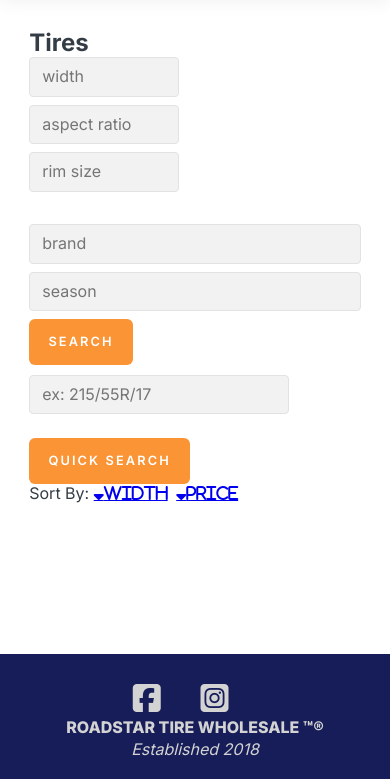
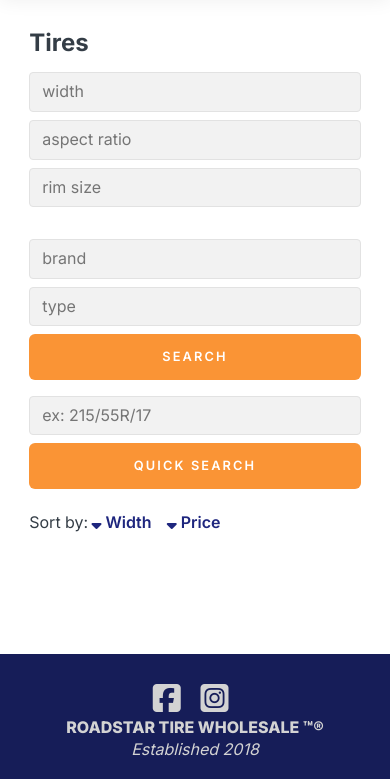
Before and after one commit to zsiskos/roadstartire, a Django app: page /tires/ in a window 390 px wide. Shown: the part 60-844 px from the top of the page. Run offline with Django 3.2, Linux system fonts and the light colour scheme; the visitor is signed in with stand-in values (Sample User, id 1); some libraries are stand-ins or nearby versions.

Commit message:
style tire detail page

```diff
--- a/main_app/static/css/account.css
+++ b/main_app/static/css/account.css
@@ -12,7 +12,7 @@
   display: inline-block;
   color: var(--link-color-dark);
   font-weight: 600;
-  margin: .5rem 2rem 0 .2rem;
+  margin: .5rem .75rem 0 .2rem;
   text-decoration: none;
   transition: all 0.2s ease;
 }
--- a/main_app/static/css/base.css
+++ b/main_app/static/css/base.css
@@ -112,7 +112,7 @@ footer .account-btn {
 }
 
 /* WHEN SCREEN GETS REALLY SMALL */
-@media screen and (max-width: 700px){
+@media screen and (max-width: 760px){
   .container-info,
   .container-links {
     display: flex;
--- a/main_app/static/css/forms.css
+++ b/main_app/static/css/forms.css
@@ -15,6 +15,7 @@
   column-gap: 1rem;
   align-items: center;
   padding: 0;
+  margin-top: 1rem;
 }
 
 .form-grid label {
@@ -26,7 +27,7 @@
   width: 28%;
 }
 
-.season-input {
+.tire-detail-input {
   max-width: 225px;
 }
 
@@ -69,11 +70,11 @@
 }
 
 /* WHEN SCREEN GETS SMALL */
-@media (max-width: 800px){
+@media (max-width: 450px){
   .form-grid {
     display: flex;
     flex-direction: column;
-    align-items: flex-start;
+    align-items: stretch;
     row-gap: .5rem;
   }
 
@@ -84,12 +85,19 @@
   }
 
   .tire-size-input {
+    width: 100%;
     min-width: 150px;
     margin-bottom: .5rem;
   }
 
   .tire-detail-input {
-    width: 100%;
-    max-width: 345px;
+    max-width: 100%;
   }
+
+  .sort-detail {
+    flex-direction: row;
+    margin-top: 1rem;
+    align-items: end;
+  }
+
 }
--- a/main_app/static/css/login_signup.css
+++ b/main_app/static/css/login_signup.css
@@ -1,6 +1,5 @@
 /* TYPOGRAPHY */
 a {
-  /* margin-top: 1rem; */
   display: inline-block;
 }
 
--- a/main_app/templates/base.html
+++ b/main_app/templates/base.html
@@ -26,6 +26,7 @@
   <link rel="stylesheet" type="text/css" href="{% static 'css/login_signup.css' %}">
   <link rel="stylesheet" type="text/css" href="{% static 'css/tire_detail.css' %}">
   <link rel="stylesheet" type="text/css" href="{% static 'css/forms.css' %}">
+  <link rel="stylesheet" type="text/css" href="{% static 'css/pagination.css' %}">
   <script src="https://kit.fontawesome.com/7344249496.js" crossorigin="anonymous"></script>
   <!-- moment.js – For converting UTC to local time -->
   <script src="https://cdnjs.cloudflare.com/ajax/libs/moment.js/2.27.0/moment.min.js" type="text/javascript"></script>
--- a/main_app/templates/tire_list.html
+++ b/main_app/templates/tire_list.html
@@ -12,25 +12,22 @@
       <input name="rim_size" id="id_q" type="text" class="form-control tire-size-input" placeholder="rim size"/>
     </div>
     <input name="brand" id="id_q" type="text" class="form-control tire-detail-input" placeholder="brand" />
-    <input name="season" id="id_q" type="text" class="form-control tire-detail-input season-input" placeholder="season" />
+    <input name="season" id="id_q" type="text" class="form-control tire-detail-input season-input" placeholder="type" />
     <button class="order-btn-filled" type="submit" style="grid-column-start: 1;">Search</button>
   </form>
 
-  <form style="margin-top: 10px;" class="form-grid" method="get" action="{% url 'tire_list' %}">
-    <div class="form-grid-span">
+  <form class="form-grid" method="get" action="{% url 'tire_list' %}">
     <input name="quick_search" id="id_q" type="text" class="form-control quick-search-input" placeholder="ex: 215/55R/17"/>
-    </div>
-    <button class="order-btn-filled" type="submit" style="grid-column-start: 1;">Quick Search</button>
+    <button class="order-btn-filled" type="submit" style="grid-column-start: 1; grid-row-start: 2;">Quick Search</button>
   </form>
 
-  <thead>
-    <tr>
-      <th>Sort By:</th>
-      <th><a class="fas fa-sort-down" href="?width={{width}}&rim_size={{rim_size}}&aspect_ratio={{aspect_ratio}}&season={{season}}&order_by=width">Width</a></th>
-      <th><a class="fas fa-sort-down" href="?width={{width}}&rim_size={{rim_size}}&aspect_ratio={{aspect_ratio}}&season={{season}}&order_by=price">Price</a></th>
-    </tr>
-  </thead>
+  <div class="form-grid-span sort-detail">
+    Sort by:
+    <a class="account-btn" href="?width={{width}}&rim_size={{rim_size}}&aspect_ratio={{aspect_ratio}}&season={{season}}&order_by=width"><i class="fas fa-sort-down"></i>Width</a>
+    <a class="account-btn" href="?width={{width}}&rim_size={{rim_size}}&aspect_ratio={{aspect_ratio}}&season={{season}}&order_by=price"><i class="fas fa-sort-down"></i>Price</a>
+  </div>
 
+  <div class="form-grid-span">
     {% if page_obj.number %}
     <div class="container-pagination">
       <!-- 'Previous' button -->
@@ -88,6 +85,7 @@
         {% endif %}
       </div>
     {% endif %}
+  </div>
 
   {% for tire in page_obj %}
     <div class="container-order">
```
Also changed, not shown: main_app/static/css/tire_detail.css (added). Lines whose indentation alone changed are shown as unchanged.
